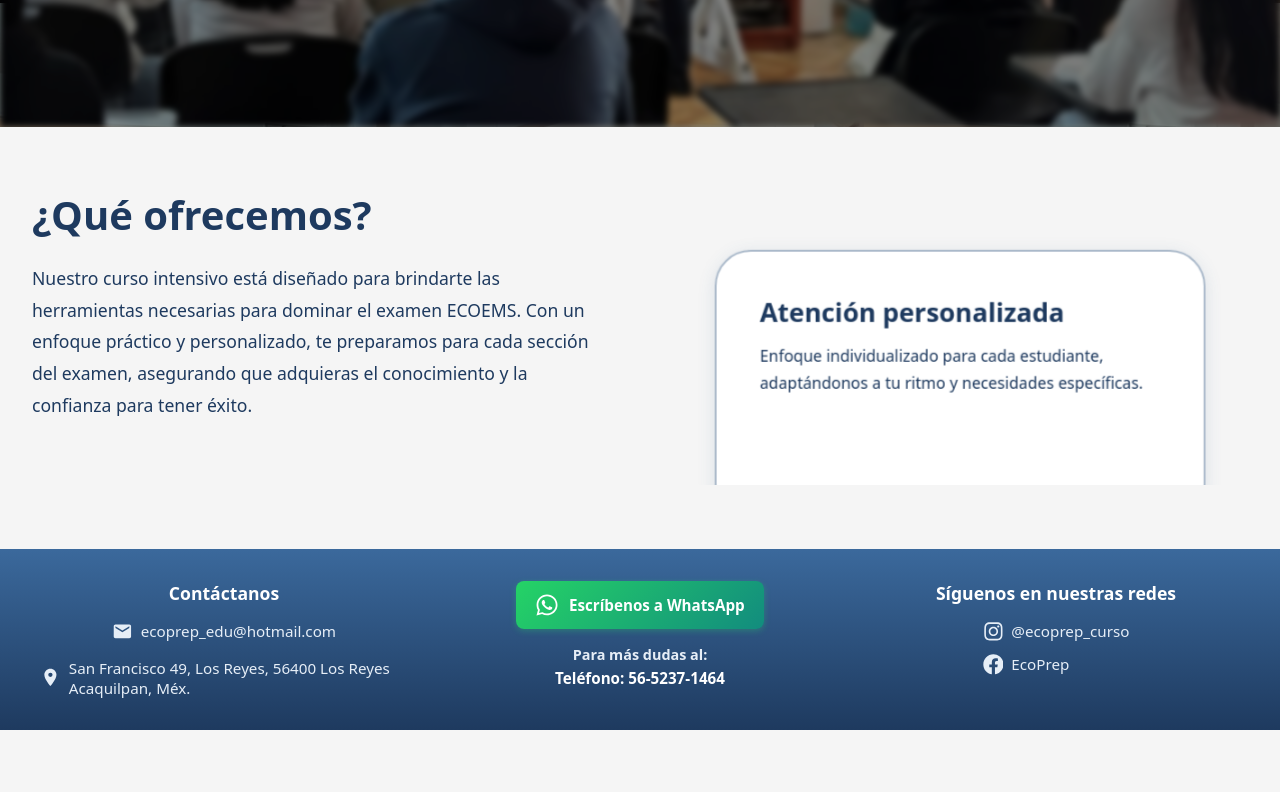
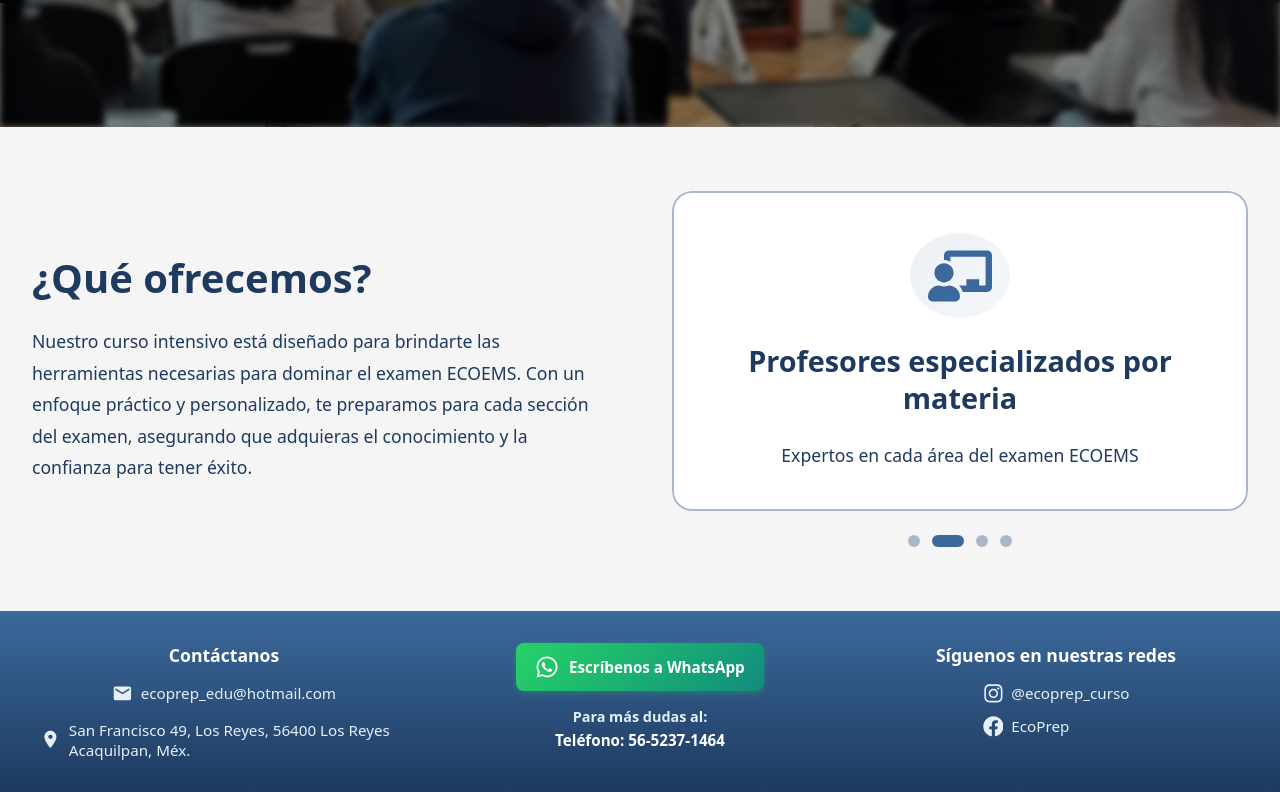
Before and after one commit to EseWey21/ecoprep, a React (Vite) app: page / in a window 1280 px wide. Shown: the part 661-1453 px from the top of the page. Before the commit the page ends 1391 px from the top, so only its background shows below. Built offline with nearby package versions, Linux system fonts and the light colour scheme.

Commit message:
Que ofrecemos terminado

```diff
--- a/src/pages/Inicio.css
+++ b/src/pages/Inicio.css
@@ -113,7 +113,7 @@
   display: grid;
   grid-template-columns: 1fr 1fr;
   gap: 4rem;
-  align-items: start;
+  align-items: center;
   height: fit-content;
 }
 
@@ -143,54 +143,119 @@
 }
 
 .ecp-ofertas__right {
-  position: static;
-  height: 294px;
-  min-height: 294px;
-  max-height: 294px;
+  position: relative;
+  height: auto;
+  min-height: 350px;
+  display: flex;
+  flex-direction: column;
+  gap: 1.5rem;
 }
 
-/* Estilos para las tarjetas del ScrollStack */
-.ecp-stack-card__title {
+/* Contenedor de tarjetas deslizantes */
+.ecp-cards-container {
+  position: relative;
+  width: 100%;
+  height: 320px;
+  overflow: hidden;
+  border-radius: 20px;
+}
+
+.ecp-card {
+  position: absolute;
+  top: 0;
+  left: 0;
+  width: 100%;
+  height: 100%;
+  background: #fff;
+  border: 2px solid var(--ecp-secondary);
+  border-radius: 20px;
+  padding: 2.5rem;
+  box-shadow: 0 4px 20px rgba(59, 105, 156, 0.15);
+  display: flex;
+  flex-direction: column;
+  align-items: center;
+  justify-content: center;
+  text-align: center;
+  gap: 1.5rem;
+  opacity: 0;
+  transform: translateX(100%);
+  transition: all 0.6s cubic-bezier(0.4, 0, 0.2, 1);
+}
+
+.ecp-card.active {
+  opacity: 1;
+  transform: translateX(0);
+  z-index: 2;
+}
+
+.ecp-card.prev {
+  opacity: 0;
+  transform: translateX(-100%);
+  z-index: 1;
+}
+
+.ecp-card__icon {
+  font-size: 4rem;
+  color: var(--ecp-primary);
+  display: flex;
+  align-items: center;
+  justify-content: center;
+  width: 100px;
+  height: 100px;
+  background: linear-gradient(135deg, rgba(59, 105, 156, 0.1) 0%, rgba(59, 105, 156, 0.05) 100%);
+  border-radius: 50%;
+  transition: all 0.3s ease;
+}
+
+.ecp-card:hover .ecp-card__icon {
+  transform: scale(1.1);
+  background: linear-gradient(135deg, rgba(59, 105, 156, 0.15) 0%, rgba(59, 105, 156, 0.08) 100%);
+}
+
+.ecp-card__title {
   color: var(--ecp-primary-dark);
   font-size: 1.8rem;
   font-weight: 800;
-  margin: 0 0 1rem 0;
+  margin: 0;
   line-height: 1.3;
 }
 
-.ecp-stack-card__text {
+.ecp-card__description {
   color: var(--ecp-text);
   font-size: 1.1rem;
   font-weight: 400;
-  line-height: 1.7;
+  line-height: 1.6;
   margin: 0;
 }
 
-.ecp-ofertas__right .scroll-stack-scroller {
-  width: 100%;
-  height: 100%;
-  overflow-y: auto;
-  overflow-x: hidden;
-  border-radius: 20px;
+/* Indicadores */
+.ecp-cards-indicators {
+  display: flex;
+  gap: 0.75rem;
+  justify-content: center;
+  align-items: center;
 }
 
-.ecp-ofertas__right .scroll-stack-inner {
-  padding: 0 1rem 2rem 1rem;
-  min-height: 100%;
+.ecp-indicator {
+  width: 12px;
+  height: 12px;
+  border-radius: 50%;
+  background: var(--ecp-secondary);
+  border: none;
+  cursor: pointer;
+  transition: all 0.3s ease;
+  padding: 0;
 }
 
-.ecp-ofertas__right .scroll-stack-card {
-  background: #fff;
-  border: 2px solid var(--ecp-secondary);
-  box-shadow: 0 4px 20px rgba(59, 105, 156, 0.15);
-  transition: box-shadow 0.3s ease;
-  height: auto;
-  min-height: 300px;
-  width: 100%;
+.ecp-indicator:hover {
+  background: var(--ecp-primary);
+  transform: scale(1.2);
 }
 
-.ecp-ofertas__right .scroll-stack-card:hover {
-  box-shadow: 0 8px 30px rgba(59, 105, 156, 0.25);
+.ecp-indicator.active {
+  background: var(--ecp-primary);
+  width: 32px;
+  border-radius: 6px;
 }
 
 /* Responsive para ofertas */
--- a/src/pages/Inicio.jsx
+++ b/src/pages/Inicio.jsx
@@ -1,8 +1,42 @@
 import './Inicio.css'
 import alumnoImg from '../assets/alumno.jpeg'
-import ScrollStack, { ScrollStackItem } from '../components/ScrollStack'
+import { useState, useEffect } from 'react'
+import { FaUserGraduate, FaChalkboardTeacher, FaBookOpen, FaUsers } from 'react-icons/fa'
 
 function Inicio() {
+  const [activeCard, setActiveCard] = useState(0)
+
+  const cards = [
+    {
+      icon: <FaUserGraduate />,
+      title: 'Atención personalizada',
+      description: 'Enfoque individualizado para cada estudiante'
+    },
+    {
+      icon: <FaChalkboardTeacher />,
+      title: 'Profesores especializados por materia',
+      description: 'Expertos en cada área del examen ECOEMS'
+    },
+    {
+      icon: <FaBookOpen />,
+      title: 'Material de estudio actualizado',
+      description: 'Guías de trabajo actualizadas según el temario oficial'
+    },
+    {
+      icon: <FaUsers />,
+      title: 'Asesorías personalizadas',
+      description: 'Para estudiantes desde primaria hasta nivel superior'
+    }
+  ]
+
+  useEffect(() => {
+    const interval = setInterval(() => {
+      setActiveCard((prev) => (prev + 1) % cards.length)
+    }, 3000)
+
+    return () => clearInterval(interval)
+  }, [])
+
   return (
     <div className="ecp-page">
       <section className="ecp-hero" style={{ backgroundImage: `url(${alumnoImg})`, zIndex: 1 }}>
@@ -27,42 +61,28 @@ function Inicio() {
           </div>
 
           <div className="ecp-ofertas__right">
-            <ScrollStack
-              itemDistance={200}
-              itemStackDistance={30}
-              baseScale={0.9}
-              stackPosition="20%"
-              scaleEndPosition="10%"
-              useWindowScroll={false}
-            >
-              <ScrollStackItem>
-                <h3 className="ecp-stack-card__title">Atención personalizada</h3>
-                <p className="ecp-stack-card__text">
-                  Enfoque individualizado para cada estudiante, adaptándonos a tu ritmo y necesidades específicas.
-                </p>
-              </ScrollStackItem>
-
-              <ScrollStackItem>
-                <h3 className="ecp-stack-card__title">Profesores especializados por materia</h3>
-                <p className="ecp-stack-card__text">
-                  Expertos en cada área del examen ECOEMS, con amplia experiencia en preparación de estudiantes.
-                </p>
-              </ScrollStackItem>
-
-              <ScrollStackItem>
-                <h3 className="ecp-stack-card__title">Material de estudio actualizado</h3>
-                <p className="ecp-stack-card__text">
-                  Guías de trabajo y recursos didácticos constantemente actualizados según el temario oficial.
-                </p>
-              </ScrollStackItem>
-
-              <ScrollStackItem>
-                <h3 className="ecp-stack-card__title">Asesorías personalizadas</h3>
-                <p className="ecp-stack-card__text">
-                  Para estudiantes desde primaria hasta nivel superior, cubriendo todas las etapas educativas.
-                </p>
-              </ScrollStackItem>
-            </ScrollStack>
+            <div className="ecp-cards-container">
+              {cards.map((card, index) => (
+                <div
+                  key={index}
+                  className={`ecp-card ${index === activeCard ? 'active' : ''} ${index === (activeCard - 1 + cards.length) % cards.length ? 'prev' : ''}`}
+                >
+                  <div className="ecp-card__icon">{card.icon}</div>
+                  <h3 className="ecp-card__title">{card.title}</h3>
+                  <p className="ecp-card__description">{card.description}</p>
+                </div>
+              ))}
+            </div>
+            <div className="ecp-cards-indicators">
+              {cards.map((_, index) => (
+                <button
+                  key={index}
+                  className={`ecp-indicator ${index === activeCard ? 'active' : ''}`}
+                  onClick={() => setActiveCard(index)}
+                  aria-label={`Ver tarjeta ${index + 1}`}
+                />
+              ))}
+            </div>
           </div>
         </div>
       </section>
```
